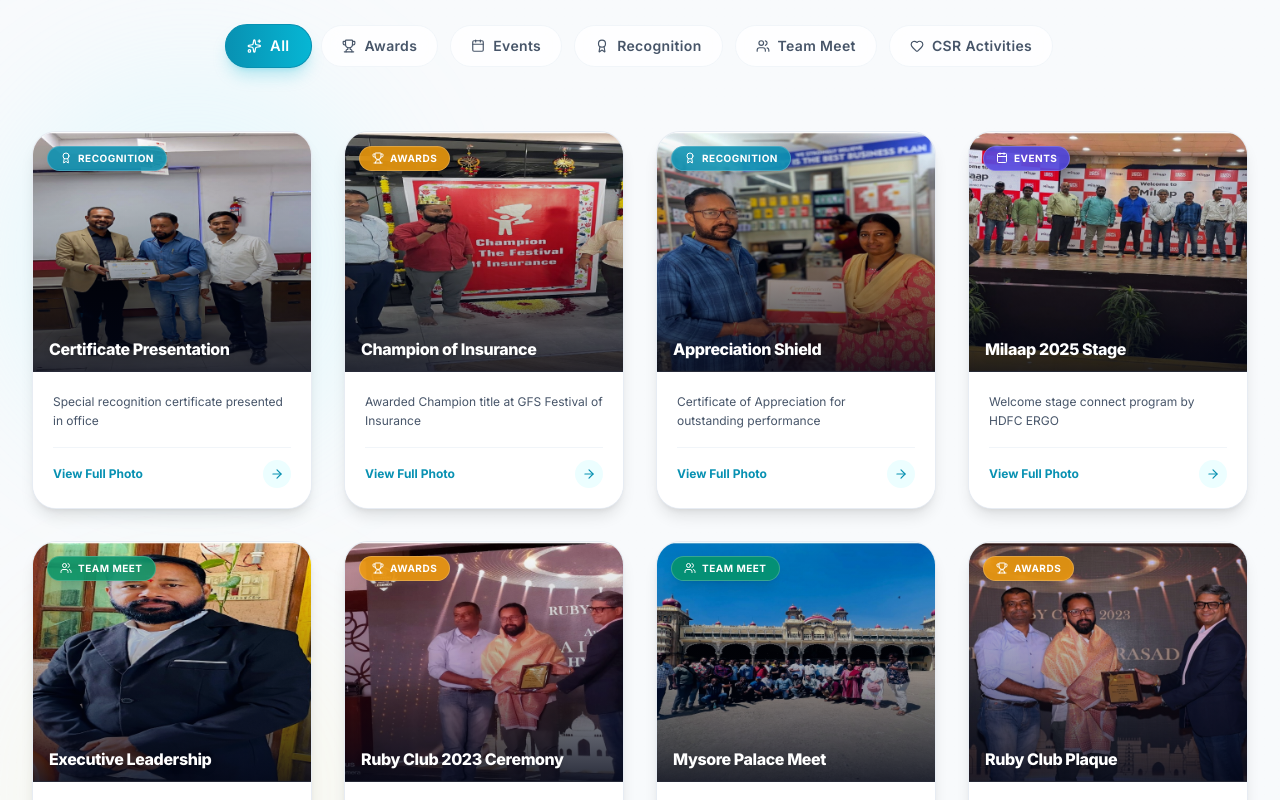
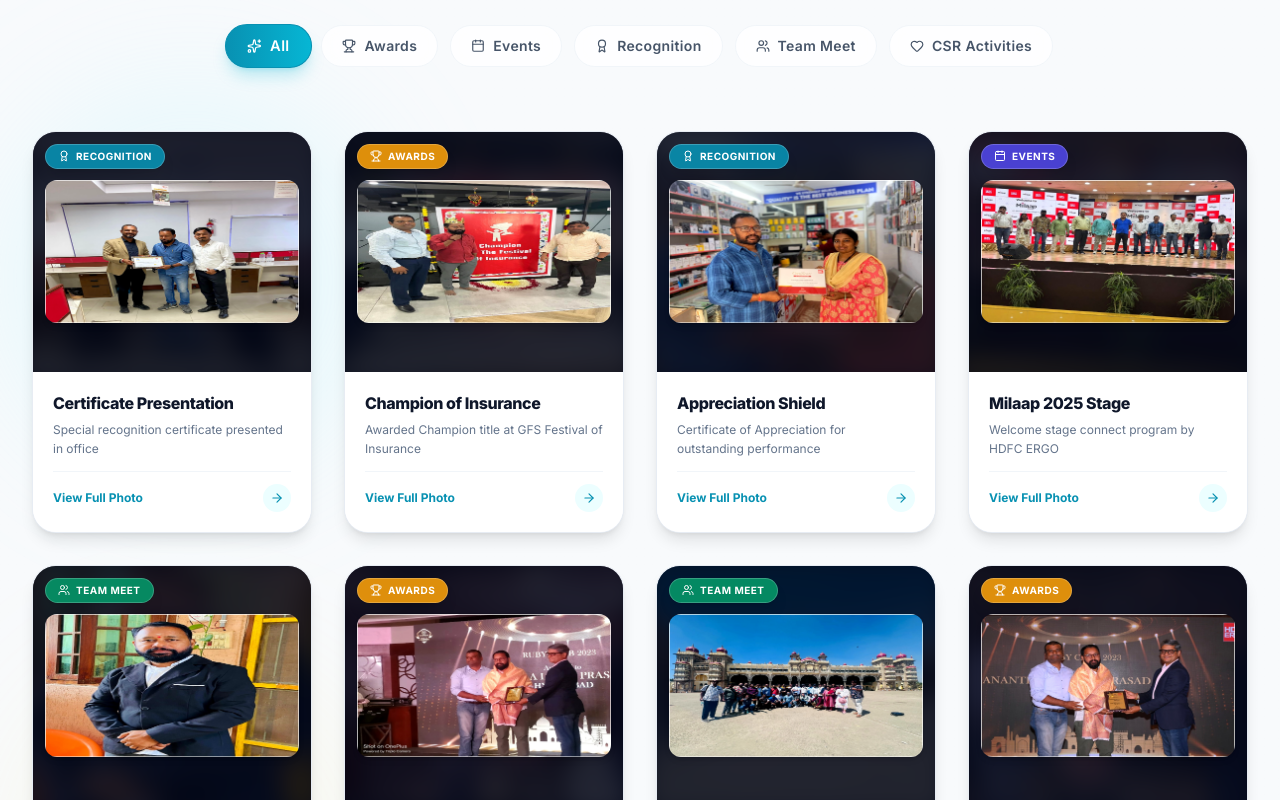
Before and after one commit to OG-gopi/GreetwellFinacialServices.com, a React (Vite) app: page / in a window 1280 px wide. Shown: the part 5120-5920 px from the top of the page. Built offline with nearby package versions, Linux system fonts and the light colour scheme.

Commit message:
Fix Lightbox Modal image frame padding and ensure 100% full image visibility without top clipping

```diff
--- a/src/pages/HomePage.tsx
+++ b/src/pages/HomePage.tsx
@@ -813,46 +813,50 @@ export default function HomePage() {
                       {/* Top Accent Gradient Border on Hover */}
                       <div className="absolute top-0 left-0 right-0 h-1 bg-gradient-to-r from-cyan-500 via-blue-500 to-amber-400 opacity-0 group-hover:opacity-100 transition-opacity duration-300 z-20" />
 
-                      {/* Full-Bleed Cover Image Frame */}
-                      <div className="relative h-60 w-full overflow-hidden bg-slate-900">
+                      {/* Image Box Frame - Clean Padding & Fitted Image */}
+                      <div className="relative h-60 w-full overflow-hidden bg-slate-950 p-3 flex items-center justify-center">
+                        {/* Background subtle blur fill */}
+                        <div
+                          className="absolute inset-0 bg-cover bg-center blur-md opacity-30 scale-110"
+                          style={{ backgroundImage: `url(${item.src})` }}
+                        />
+                        <div className="absolute inset-0 bg-slate-950/50" />
+
+                        {/* Complete Fit Photo (100% visible, no crop) */}
                         <img
                           src={item.src}
                           alt={item.title}
-                          className="w-full h-full object-cover object-center transition-transform duration-700 ease-out group-hover:scale-110"
+                          className="relative z-10 max-w-full max-h-full object-contain rounded-xl shadow-md transition-transform duration-500 group-hover:scale-105"
                         />
-                        {/* Dark Gradient Overlay for Contrast */}
-                        <div className="absolute inset-0 bg-gradient-to-t from-slate-950/85 via-slate-950/30 to-transparent" />
 
                         {/* Floating Category Badge over Image */}
-                        <div className={`absolute top-3.5 left-3.5 inline-flex items-center gap-1.5 px-3 py-1 rounded-full text-[10px] font-bold uppercase tracking-wider backdrop-blur-md shadow-lg border border-white/20 text-white ${
-                          item.category === 'Awards' ? 'bg-amber-500/85' :
-                          item.category === 'Events' ? 'bg-indigo-600/85' :
-                          item.category === 'Recognition' ? 'bg-cyan-600/85' :
-                          item.category === 'Team Meet' ? 'bg-emerald-600/85' :
-                          'bg-rose-600/85'
+                        <div className={`absolute top-3 left-3 z-20 inline-flex items-center gap-1.5 px-3 py-1 rounded-full text-[10px] font-bold uppercase tracking-wider backdrop-blur-md shadow-lg border border-white/20 text-white ${
+                          item.category === 'Awards' ? 'bg-amber-500/90' :
+                          item.category === 'Events' ? 'bg-indigo-600/90' :
+                          item.category === 'Recognition' ? 'bg-cyan-600/90' :
+                          item.category === 'Team Meet' ? 'bg-emerald-600/90' :
+                          'bg-rose-600/90'
                         }`}>
                           {icons[item.category]}
                           <span>{item.category}</span>
                         </div>
 
                         {/* Floating Expand Icon Button */}
-                        <div className="absolute top-3.5 right-3.5 w-9 h-9 rounded-full bg-slate-950/50 backdrop-blur-md border border-white/20 text-white flex items-center justify-center opacity-0 group-hover:opacity-100 transition-all duration-300 transform translate-y-1 group-hover:translate-y-0 hover:bg-cyan-500 hover:border-cyan-400 shadow-xl">
-                          <Maximize2 className="w-4 h-4" />
-                        </div>
-
-                        {/* Title Overlay at Image Bottom */}
-                        <div className="absolute bottom-3 left-4 right-4 z-10">
-                          <h4 className="text-white font-extrabold text-base tracking-tight leading-snug drop-shadow-md group-hover:text-cyan-200 transition-colors duration-300 line-clamp-1">
-                            {item.title}
-                          </h4>
+                        <div className="absolute top-3 right-3 z-20 w-8 h-8 rounded-full bg-slate-950/60 backdrop-blur-md border border-white/20 text-white flex items-center justify-center opacity-0 group-hover:opacity-100 transition-all duration-300 transform translate-y-1 group-hover:translate-y-0 hover:bg-cyan-500 hover:border-cyan-400 shadow-xl">
+                          <Maximize2 className="w-3.5 h-3.5" />
                         </div>
                       </div>
 
-                      {/* Card Bottom Description & CTA */}
+                      {/* Card Content Below Image */}
                       <div className="p-5 flex flex-col justify-between flex-grow bg-white">
-                        <p className="text-slate-600 text-xs leading-relaxed line-clamp-2 mb-4">
+                        <div className="mb-3">
+                          <h4 className="text-slate-900 font-extrabold text-base tracking-tight leading-snug group-hover:text-cyan-600 transition-colors duration-300 line-clamp-1 mb-1.5">
+                            {item.title}
+                          </h4>
+                          <p className="text-slate-500 text-xs leading-relaxed line-clamp-2">
                             {item.description}
                           </p>
+                        </div>
 
                         <div className="pt-3 border-t border-slate-100 flex items-center justify-between text-xs font-bold text-cyan-600 group-hover:text-cyan-700">
                           <span>View Full Photo</span>
@@ -876,11 +880,11 @@ export default function HomePage() {
               animate={{ opacity: 1 }}
               exit={{ opacity: 0 }}
               onClick={() => setSelectedImage(null)}
-              className="fixed inset-0 z-[100] bg-slate-950/90 backdrop-blur-xl flex flex-col items-center justify-center p-4 md:p-8"
+              className="fixed inset-0 z-[100] bg-slate-950/95 backdrop-blur-xl flex flex-col items-center justify-center p-4 md:p-8"
             >
               <button
                 onClick={(e) => { e.stopPropagation(); setSelectedImage(null); }}
-                className="absolute top-6 right-6 text-white/80 hover:text-white bg-white/10 hover:bg-cyan-500 p-3 rounded-full transition-all duration-300 shadow-2xl border border-white/20 z-10"
+                className="absolute top-6 right-6 text-white/80 hover:text-white bg-white/10 hover:bg-cyan-500 p-3 rounded-full transition-all duration-300 shadow-2xl border border-white/20 z-20"
               >
                 <X className="w-6 h-6" />
               </button>
@@ -890,24 +894,27 @@ export default function HomePage() {
                 animate={{ scale: 1, y: 0 }}
                 exit={{ scale: 0.9, y: 20 }}
                 onClick={(e) => e.stopPropagation()}
-                className="relative max-w-5xl max-h-[85vh] w-full flex flex-col items-center justify-center rounded-3xl overflow-hidden bg-slate-900 border border-white/10 shadow-2xl p-2"
+                className="relative max-w-5xl max-h-[90vh] w-full flex flex-col items-center justify-center rounded-3xl overflow-hidden bg-slate-900/90 border border-slate-700/80 shadow-2xl p-4 md:p-6"
               >
+                {/* Photo Display Frame with Clean Border & Top/Bottom Padding */}
+                <div className="w-full flex items-center justify-center p-2 md:p-4 rounded-2xl bg-slate-950/60 border border-white/10 overflow-hidden">
                   <img
                     src={selectedImage}
                     alt="Enlarged achievement view"
-                  className="max-w-full max-h-[70vh] object-contain rounded-2xl"
+                    className="max-w-full max-h-[65vh] object-contain rounded-xl shadow-2xl border border-white/10"
                   />
+                </div>
 
                 {(() => {
                   const item = GALLERY_ITEMS.find(i => i.src === selectedImage);
                   if (!item) return null;
                   return (
-                    <div className="w-full bg-slate-950/80 backdrop-blur-md p-4 text-center border-t border-white/10 mt-2">
-                      <div className="inline-flex items-center gap-1.5 px-3 py-1 rounded-full text-[10px] font-bold uppercase tracking-wider bg-cyan-500/20 text-cyan-400 border border-cyan-500/30 mb-1.5">
+                    <div className="w-full bg-slate-950/90 backdrop-blur-md p-4 text-center border-t border-slate-800 mt-4 rounded-2xl">
+                      <div className="inline-flex items-center gap-1.5 px-3.5 py-1 rounded-full text-[11px] font-bold uppercase tracking-wider bg-cyan-500/20 text-cyan-400 border border-cyan-500/30 mb-2">
                         <span>{item.category}</span>
                       </div>
-                      <h4 className="text-white text-lg font-bold">{item.title}</h4>
-                      <p className="text-slate-400 text-xs mt-0.5">{item.description}</p>
+                      <h4 className="text-white text-xl font-bold font-serif">{item.title}</h4>
+                      <p className="text-slate-400 text-xs mt-1 max-w-2xl mx-auto">{item.description}</p>
                     </div>
                   );
                 })()}
```
Lines whose indentation alone changed are shown as unchanged.
